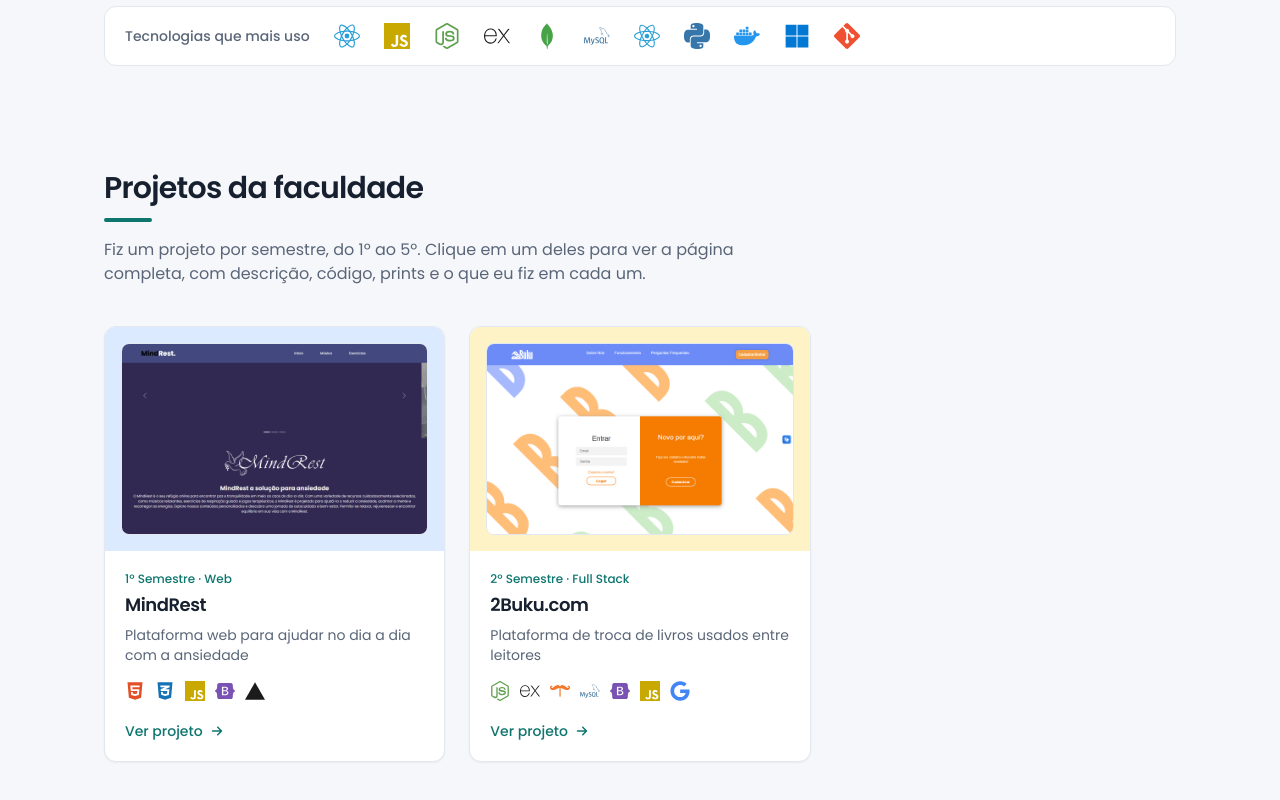
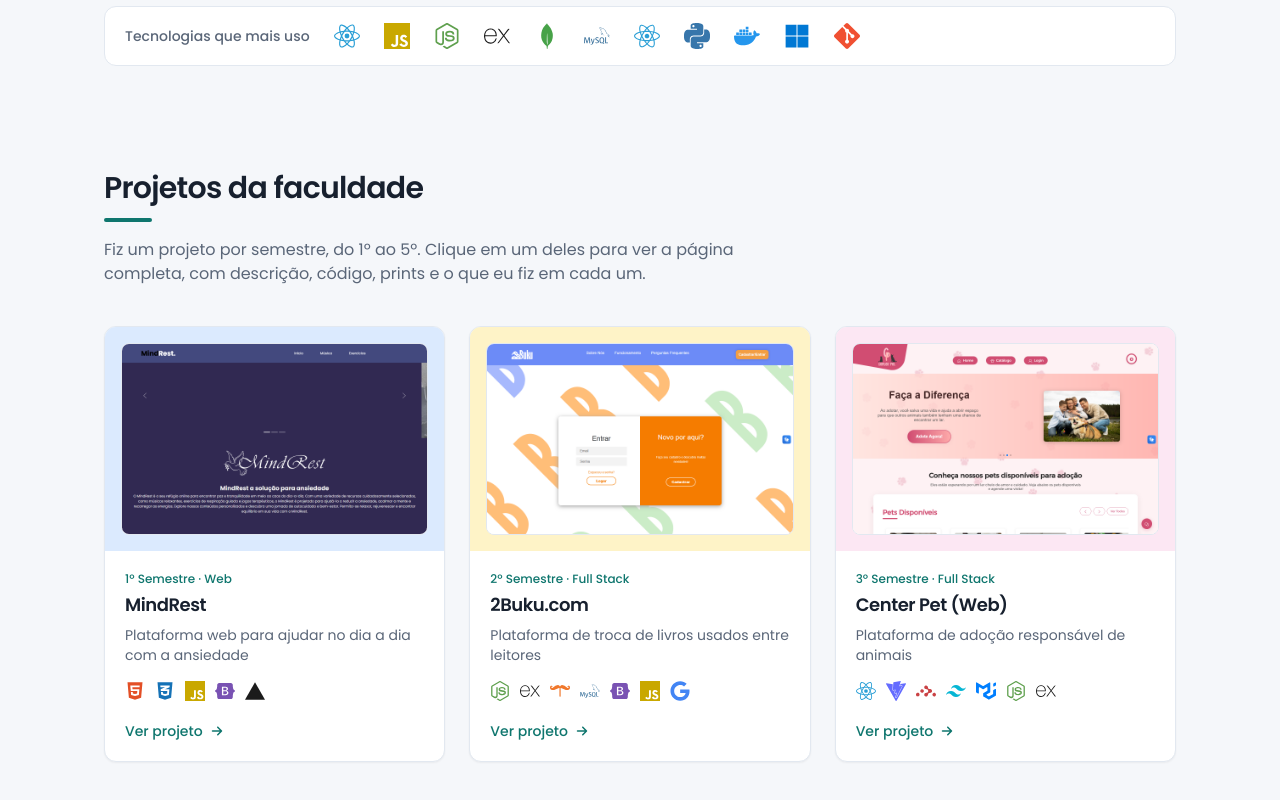
Before and after one commit to lugustavos/portfolio, a React (Vite) app: page / in a window 1280 px wide. Shown: the part 743-1543 px from the top of the page. Built offline with nearby package versions, Linux system fonts and the light colour scheme.

Commit message:
adiciona o center pet web nos projetos

```diff
--- a/src/data/projects.ts
+++ b/src/data/projects.ts
@@ -124,6 +124,61 @@ export const projects: Project[] = [
     myTech: ['Node.js', 'Express', 'Handlebars', 'MySQL', 'Nodemailer', 'Bootstrap', 'JavaScript', 'Git e GitHub'],
     accent: '#fef3c7',
   },
+  {
+    slug: 'center-pet-web',
+    semester: 3,
+    semesterLabel: '3º Semestre',
+    period: '2025/1',
+    title: 'Center Pet (Web)',
+    tagline: 'Plataforma de adoção responsável de animais',
+    type: 'Full Stack',
+    team: 'Projeto em equipe (6 integrantes)',
+    description: [
+      'O Center Pet conecta ONGs de proteção animal a pessoas que querem adotar. As ONGs cadastram e gerenciam os animais; os adotantes exploram o catálogo, conhecem cada pet e acompanham o processo de adoção.',
+      'O projeto é dividido em uma aplicação web (React) e uma API própria (Node.js com MongoDB), desenvolvidas por toda a equipe.',
+    ],
+    features: [
+      'Catálogo de pets com filtros e página de detalhes de cada animal',
+      'Perfis de ONGs e de adotantes, com áreas e dashboards próprios',
+      'Cadastro e edição de pets pela ONG',
+      'Fluxo de adoção com formulário de "adotante seguro" e acompanhamento do andamento',
+      'Notificações por e-mail durante a adoção',
+      'Acessibilidade: ajuste de fonte, filtros para daltonismo e tema claro/escuro',
+    ],
+    stack: [
+      'React',
+      'Vite',
+      'React Router',
+      'Tailwind CSS',
+      'Material UI',
+      'Node.js',
+      'Express',
+      'MongoDB',
+      'JWT',
+      'Nodemailer',
+    ],
+    links: [
+      { label: 'Código da aplicação web', href: 'https://github.com/Center-Pet/center-pet-web', kind: 'code' },
+      { label: 'Código da API', href: 'https://github.com/Center-Pet/center-pet-api', kind: 'code' },
+    ],
+    screenshots: [
+      { src: '/projects/center-pet-web/01-home.png', caption: 'Página inicial' },
+      { src: '/projects/center-pet-web/02-catalogo.png', caption: 'Catálogo de pets' },
+      { src: '/projects/center-pet-web/03-pet.png', caption: 'Página de detalhes de um pet' },
+      { src: '/projects/center-pet-web/04-login.png', caption: 'Tela de login' },
+      { src: '/projects/center-pet-web/05-cadastro-ong.png', caption: 'Cadastro de organização (ONG)' },
+    ],
+    screenshotsNote:
+      'Capturas da aplicação em execução, consumindo a API publicada. Telas autenticadas (dashboard, adoção) não aparecem para não expor dados de usuários reais.',
+    participation: [
+      'No front-end, desenvolvi a página inicial e a página inicial da ONG.',
+      'Implementei as validações de CPF, CNPJ e CEP nos formulários de cadastro.',
+      'Atualizei a tela de login e criei o acompanhamento do andamento da adoção.',
+      'Na API, criei as rotas de login e logout e o envio de e-mails da adoção com Nodemailer.',
+    ],
+    myTech: ['React', 'JavaScript', 'Node.js', 'Express', 'MongoDB', 'Nodemailer', 'Git e GitHub'],
+    accent: '#fce7f3',
+  },
 ]
 
 export const getProject = (slug?: string) => projects.find((p) => p.slug === slug)
```
